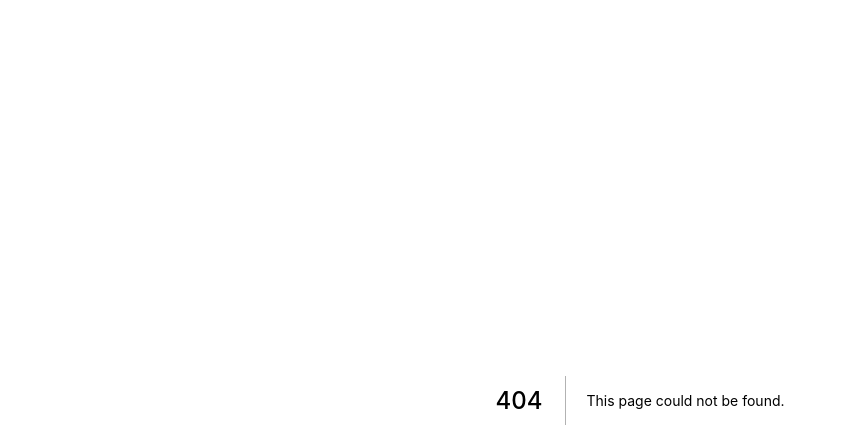
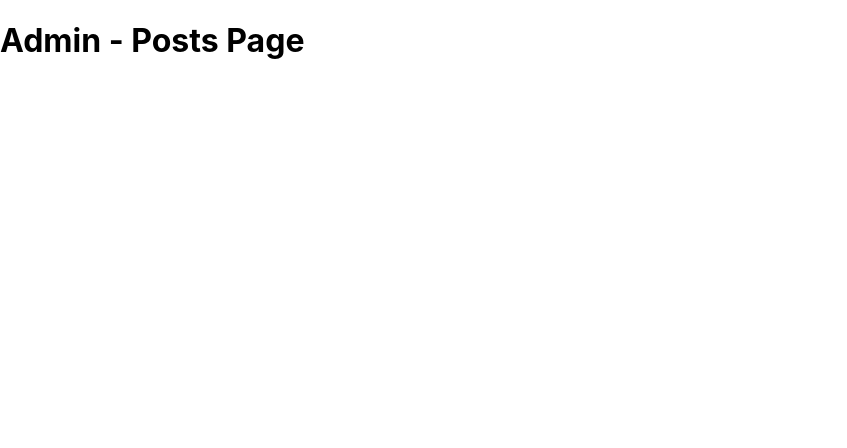
Before and after one commit to huynvn010193/first-demo-nextjs, a Next.js app: page /admin/posts in a window 1280 px wide. Before the commit this address had no page. Shown: the top 448 px of the page, without its empty margins (0-847 px from the left). Built offline with nearby package versions, Linux system fonts and the light colour scheme.

Commit message:
07:Tim hieu khai niem Pages trong nextJS

```diff
--- /dev/null
+++ b/pages/admin/index.tsx
@@ -0,0 +1,3 @@
+export default function AdminPage() {
+  return <h1>Admin - Page</h1>;
+}
--- /dev/null
+++ b/pages/admin/posts/index.tsx
@@ -0,0 +1,3 @@
+export default function AdminPosts() {
+  return <h1>Admin - Posts Page</h1>;
+}
--- /dev/null
+++ b/pages/admin/user/index.tsx
@@ -0,0 +1,3 @@
+export default function AdminUser() {
+  return <h1>Admin - User Page</h1>;
+}
--- /dev/null
+++ b/pages/login/index.tsx
@@ -0,0 +1,3 @@
+export default function Login() {
+  return <h1>Login Page</h1>;
+}
```
